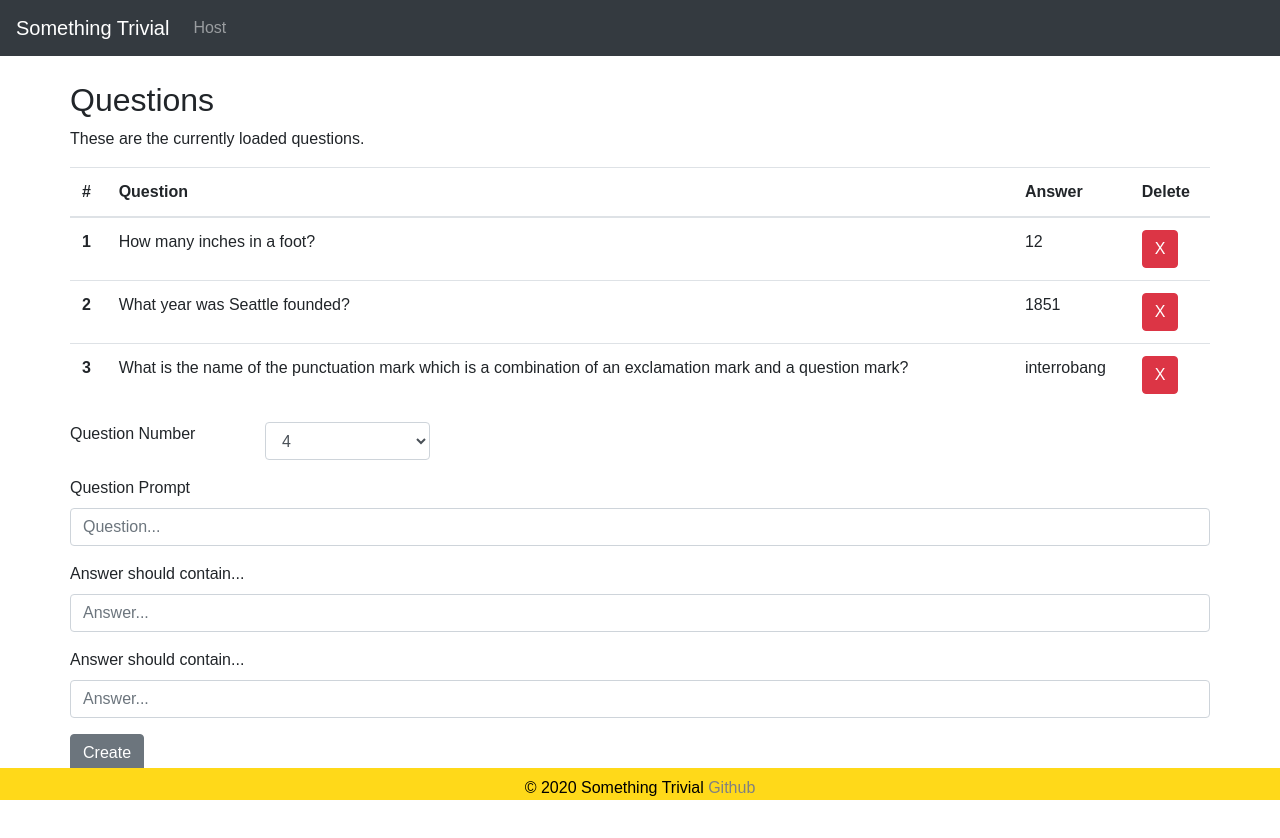
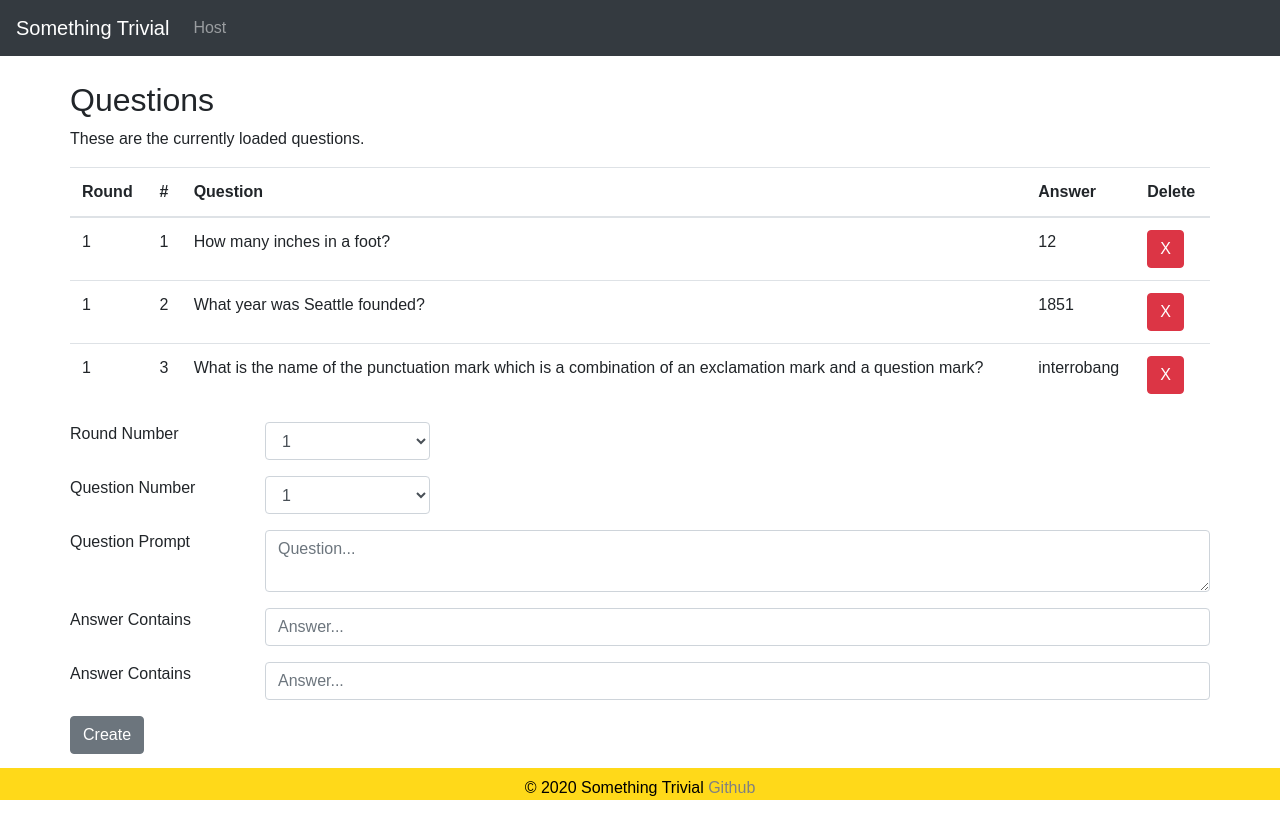
Before and after one commit to kchoadley/something-trivial, a React (Create React App) app in the folder something-trivial/: page /host in a window 1280 px wide. Shown: the top 838 px of the page. Built offline with nearby package versions, Linux system fonts and the light colour scheme.

Commit message:
Form now allows user to create a new question with all data.

```diff
--- a/something-trivial/src/components/newQuestionForm.tsx
+++ b/something-trivial/src/components/newQuestionForm.tsx
@@ -20,10 +20,22 @@ type Props = {
 const NewQuestionForm: React.FC<Props> = (props) => {
   const { onClick } = props;
 
-  // hoist input values
-  const [prompt, setPromptValue] = useState<string>("");
-  const [number, setNumberValue] = useState<string>("4");
-  const [answers, setAnswerValue] = useState<string[]>([""]);
+  // default form values
+  const defaultPrompt = "";
+  const defaultRound = "1";
+  const defaultNumber = "1";
+  const defaultAnswers = ["", ""];
+
+  // connect input values
+  const [prompt, setPromptValue] = useState<string>(defaultPrompt);
+  const [round, setRoundValue] = useState<string>(defaultRound);
+  const [number, setNumberValue] = useState<string>(defaultNumber);
+  const [answers, setAnswerValue] = useState<string[]>(defaultAnswers);
+
+  // handle changes
+  const handleRoundChange = () => (e: React.ChangeEvent<HTMLInputElement>) => {
+    setRoundValue(e.target.value);
+  };
 
   const handleNumberChange = () => (e: React.ChangeEvent<HTMLInputElement>) => {
     setNumberValue(e.target.value);
@@ -38,16 +50,45 @@ const NewQuestionForm: React.FC<Props> = (props) => {
     setAnswerValue(newAnswers);
   };
 
+  const resetFields = () => {
+    setPromptValue(defaultPrompt);
+    setRoundValue(defaultRound);
+    setNumberValue(defaultNumber);
+    setAnswerValue(defaultAnswers);
+  }
 
+  // on submit, create
   const Create = () => (e: React.FormEvent) => {
-    // data validation
+    // prevent page refresh
+    e.preventDefault();
 
-    let question = { round: 1, number: parseInt(number), prompt: prompt, answerContains: answers }
+    // TODO: data verification
+
+    // data sanitization
+    let parsedAnswers: string[] = [];
+    answers.forEach(answer => { if (answer.trim().length > 0) parsedAnswers.push(answer.trim()) })
+
+    let question = { round: parseInt(round), number: parseInt(number), prompt: prompt, answerContains: parsedAnswers }
     onClick(question);
+    resetFields();
   }
 
   return (
-    <Form>
+    <Form onSubmit={Create()}>
+      <FormGroup row>
+        <Col sm={4} md={3} lg={2}>
+          <Label for="round">Round Number</Label>
+        </Col>
+        <Col sm={4} md={3} lg={2}>
+          <Input type="select" name="round" id="round" value={round} onChange={handleRoundChange()}>
+            <option value='1'>1</option>
+            <option value='2'>2</option>
+            <option value='3'>3</option>
+            <option value='4'>4</option>
+            <option value='5'>5</option>
+          </Input>
+        </Col>
+      </FormGroup>
       <FormGroup row>
         <Col sm={4} md={3} lg={2}>
           <Label for="questionNumber">Question Number</Label>
@@ -67,19 +108,31 @@ const NewQuestionForm: React.FC<Props> = (props) => {
           </Input>
         </Col>
       </FormGroup>
-      <FormGroup>
-        <Label for="prompt">Question Prompt</Label>
-        <Input type="text" name="prompt" id="prompt" placeholder="Question..." value={prompt} onChange={handlePromptChange()} />
+      <FormGroup row>
+        <Col sm={4} md={3} lg={2}>
+          <Label for="prompt">Question Prompt</Label>
+        </Col>
+        <Col sm={8} md={9} lg={10} >
+          <Input type="textarea" name="prompt" id="prompt" placeholder="Question..." value={prompt} onChange={handlePromptChange()} required />
+        </Col>
       </FormGroup>
-      <FormGroup>
-        <Label for="answer0">Answer should contain...</Label>
-        <Input type="text" name="answer0" id="answer0" placeholder="Answer..." value={answers[0]} onChange={handleAnswersChange(0)} />
+      <FormGroup row>
+        <Col sm={4} md={3} lg={2}>
+          <Label for="answer0">Answer Contains</Label>
+        </Col>
+        <Col sm={8} md={9} lg={10} >
+          <Input type="text" name="answer0" id="answer0" placeholder="Answer..." value={answers[0]} onChange={handleAnswersChange(0)} required />
+        </Col>
       </FormGroup>
-      <FormGroup>
-        <Label for="answer1">Answer should contain...</Label>
-        <Input type="text" name="answer1" id="answer1" placeholder="Answer..." value={answers[1]} onChange={handleAnswersChange(1)} />
+      <FormGroup row>
+        <Col sm={4} md={3} lg={2}>
+          <Label for="answer1">Answer Contains</Label>
+        </Col>
+        <Col sm={8} md={9} lg={10} >
+          <Input type="text" name="answer0" id="answer0" placeholder="Answer..." value={answers[0]} onChange={handleAnswersChange(0)} required />
+        </Col>
       </FormGroup>
-      <Button onClick={Create()}>Create</Button>
+      <Button type="submit">Create</Button>
     </Form>
   );
 };
--- a/something-trivial/src/containers/questionsTable.tsx
+++ b/something-trivial/src/containers/questionsTable.tsx
@@ -1,30 +1,36 @@
 import React from 'react';
-import { Button, Table } from 'reactstrap';
+import { Button, Table, Container } from 'reactstrap';
 import { connect } from 'react-redux';
 import { IQuestion, IState } from '../data/types';
 import { removeQuestion } from '../actions/questionActions';
+import { Link } from 'react-router-dom';
 
 // Define the properties type needed by the React Component
 type Props = {
-  questions:  IQuestion[];
-  round: number;
+  questions: IQuestion[];
   deleteOnClick: (id: number) => void;
 };
 
 // React component
 const QuestionsTable: React.FC<Props> = (props) => {
   // "Unpack" the variables in the props so they can be used on their own.
-  const { questions, round, deleteOnClick } = props;
+  const { questions, deleteOnClick } = props;
   // Define a function for what the button clicks do (remove the question).
   const Delete = (id: number) => (e: React.MouseEvent) => {
     console.log('Deleting question with ID: ' + id);
     deleteOnClick(id);
   }
 
+  const questionStyle = {
+    width: '100%',
+    padding: "0 0 12px 0"
+  }
+
   return (
     <Table hover>
       <thead>
         <tr>
+          <th>Round</th>
           <th>#</th>
           <th>Question</th>
           <th>Answer</th>
@@ -33,12 +39,18 @@ const QuestionsTable: React.FC<Props> = (props) => {
       </thead>
       <tbody>
         {
-          questions.filter(question => question.round === round)
-            .sort((a, b) => (a.number - b.number))
+          questions.sort((a, b) => (a.round === b.round ? a.number - b.number : a.round - b.round))
             .map(question => (
               <tr key={question.id}>
-                <th scope="row"> {question.number} </th>
-                <td> {question.prompt} </td>
+                <td> {question.round} </td>
+                <td> {question.number} </td>
+                <td >
+                  <Link to={"/question/" + question.id} style={{ color: 'inherit', textDecoration: 'inherit' }}>
+                    <Container style={questionStyle}>
+                      {question.prompt}
+                    </Container>
+                  </Link>
+                </td>
                 <td> {question.answerContains.join(', ')} </td>
                 <td><Button color='danger' onClick={Delete(question.id)}>X</Button></td>
               </tr>
@@ -52,8 +64,7 @@ const QuestionsTable: React.FC<Props> = (props) => {
 
 // Construct state values to be used in the component
 const mapStateToProps = (state: IState) => ({
-  questions: state.questions,
-  round: 1
+  questions: state.questions
 });
 
 // Construct redux actions to be used in the component
```
